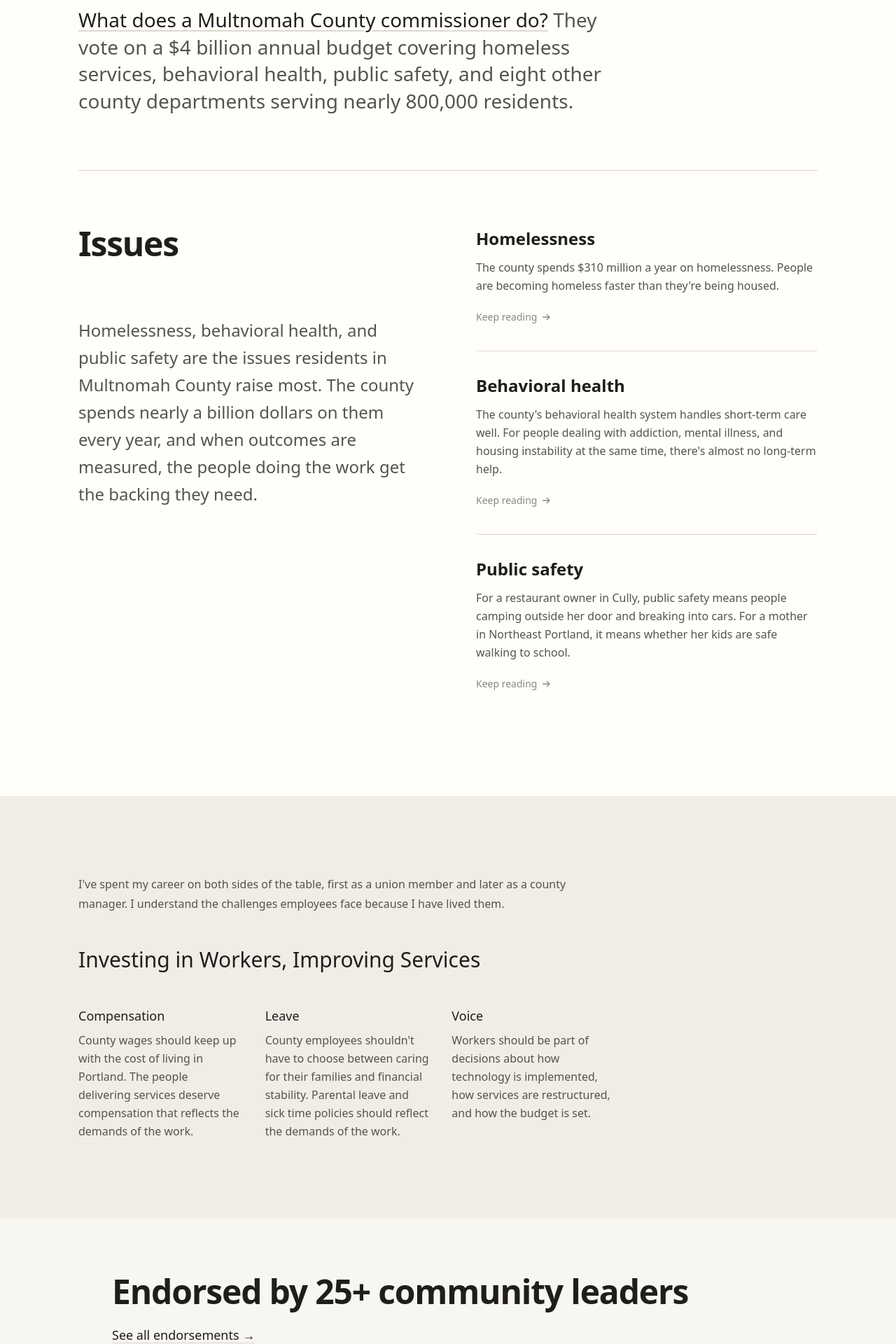
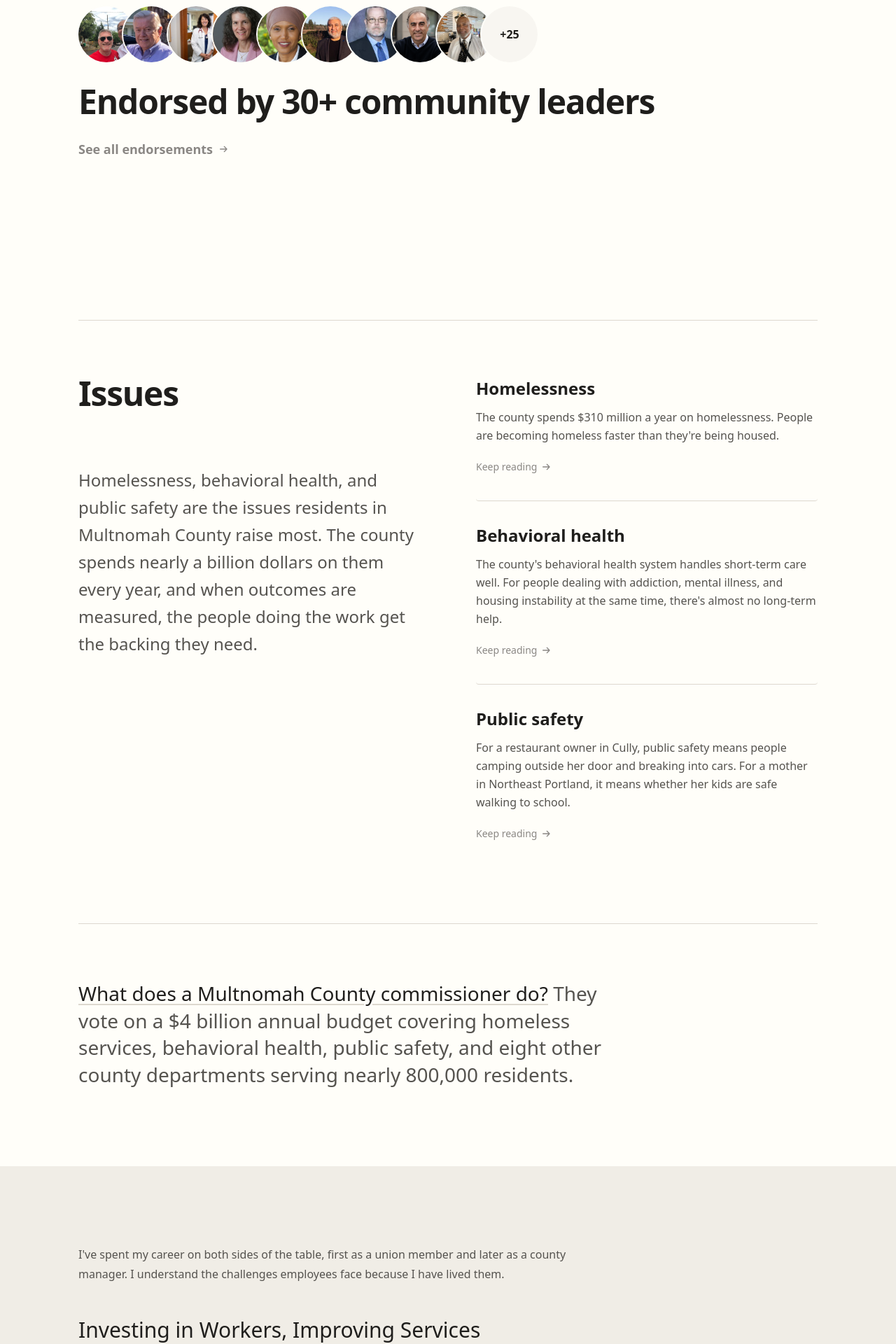
Before and after one commit to zaghloulalexander-max/campaign-site, a Next.js app: page / in a window 1280 px wide. Shown: the part 2080-4000 px from the top of the page at 70% size. Built offline with nearby package versions, Linux system fonts and the light colour scheme.

Commit message:
added endorsement avatars to landing page and re structured page

```diff
--- a/app/(campaign)/page.tsx
+++ b/app/(campaign)/page.tsx
@@ -19,9 +19,9 @@ export default function Home() {
         // imageSrc="/hero.jpg"
       />
       <About dict={dict.about} />
+      <EndorsementsLink dict={dict.endorsementsPage} />
       <Issues dict={dict.issues} />
       <Labor dict={dict.labor} />
-      <EndorsementsLink dict={dict.endorsementsPage} />
       <Donate
         dict={dict.donate}
         imageSrc="/images/donate-bg.jpg"
--- a/app/components/sections/EndorsementsLink.tsx
+++ b/app/components/sections/EndorsementsLink.tsx
@@ -1,26 +1,52 @@
 import Link from 'next/link';
+import Image from 'next/image';
+import Section from '@/app/components/ui/Section';
+import { ArrowIcon } from '@/app/components/ui/icons';
 
 interface EndorsementsLinkProps {
   dict: {
     homeHeading: string;
     homeLink: string;
+    people: readonly { name: string; title: string; imageSrc: string; quote?: string }[];
   };
 }
 
+const SHOWN = 9;
+
 export default function EndorsementsLink({ dict }: EndorsementsLinkProps) {
+  const featured = dict.people.slice(0, SHOWN);
+  const remaining = dict.people.length - SHOWN;
+
   return (
-    <section id="endorsements" className="bg-surface-warm py-16 md:py-20" aria-label="Endorsements">
-      <div className="mx-auto max-w-5xl px-6 lg:px-8">
-        <h2 className="text-4xl md:text-5xl font-semibold text-text leading-none tracking-tight">
-          {dict.homeHeading}
-        </h2>
-        <Link
-          href="/endorsements"
-          className="mt-6 inline-block text-lg text-text underline decoration-border hover:decoration-text underline-offset-4 transition-colors duration-150"
-        >
-          {dict.homeLink} &rarr;
-        </Link>
+    <Section id="endorsements" background="default" ariaLabel="Endorsements">
+      <div className="flex items-center">
+        {featured.map((person, i) => (
+          <Image
+            key={person.name}
+            src={person.imageSrc}
+            alt={person.name}
+            title={person.name}
+            width={80}
+            height={80}
+            className={`h-12 w-12 md:h-16 md:w-16 lg:h-20 lg:w-20 rounded-full object-cover ring-2 ring-surface ${i > 0 ? '-ml-2 md:-ml-3 lg:-ml-4' : ''}`}
+          />
+        ))}
+        {remaining > 0 && (
+          <span className="-ml-2 md:-ml-3 lg:-ml-4 flex h-12 w-12 md:h-16 md:w-16 lg:h-20 lg:w-20 items-center justify-center rounded-full bg-surface-warm ring-2 ring-surface text-sm md:text-base font-semibold text-text">
+            +{remaining}
+          </span>
+        )}
       </div>
-    </section>
+      <h2 className="mt-8 text-4xl md:text-5xl font-semibold text-text leading-none tracking-tight">
+        {dict.homeHeading}
+      </h2>
+      <Link
+        href="/endorsements"
+        className="group mt-6 -ml-2 px-2 py-1.5 inline-flex items-center gap-2 text-lg font-semibold text-text-subtle hover:text-text transition-colors duration-150 motion-reduce:transition-none focus:outline-none focus-visible:ring-2 focus-visible:ring-primary-500 rounded"
+      >
+        <span>{dict.homeLink}</span>
+        <ArrowIcon size="sm" className="transition-transform duration-150 ease-out group-hover:translate-x-1 motion-reduce:transition-none" />
+      </Link>
+    </Section>
   );
 }
--- a/app/components/sections/Issues.tsx
+++ b/app/components/sections/Issues.tsx
@@ -18,22 +18,8 @@ interface IssuesProps {
 export default function Issues({ dict }: IssuesProps) {
   return (
     <Section id="issues" background="default" labelledBy="issues-heading">
-      {/* Educational intro — full width */}
-      <div className="max-w-3xl">
-        <p className="text-2xl md:text-3xl lg:text-[1.75rem] font-normal text-text leading-snug">
-          <Link
-            href={dict.questionHref}
-            className="underline decoration-border hover:decoration-text underline-offset-4 transition-colors duration-150 motion-reduce:transition-none focus:outline-none focus-visible:ring-2 focus-visible:ring-primary-500 rounded"
-          >
-            {dict.question}
-          </Link>
-          {' '}
-          <span className="text-text-muted">{dict.answer}</span>
-        </p>
-      </div>
-
       {/* Divider */}
-      <div className="border-b border-border my-16 md:my-20" />
+      <div className="border-b border-border mb-16 md:mb-20" />
 
       {/* Two-column layout — heading + pillars left, teasers right */}
       <div className="grid grid-cols-1 md:grid-cols-2 gap-16 md:gap-16 lg:gap-20">
@@ -75,6 +61,22 @@ export default function Issues({ dict }: IssuesProps) {
           ))}
         </div>
       </div>
+{/* Divider */}
+      <div className="border-b border-border my-16 md:my-20" />
+
+      {/* Educational note — full width */}
+      <div className="max-w-3xl">
+        <p className="text-2xl md:text-3xl lg:text-[1.75rem] font-normal text-text leading-snug">
+          <Link
+            href={dict.questionHref}
+            className="underline decoration-border hover:decoration-text underline-offset-4 transition-colors duration-150 motion-reduce:transition-none focus:outline-none focus-visible:ring-2 focus-visible:ring-primary-500 rounded"
+          >
+            {dict.question}
+          </Link>
+          {' '}
+          <span className="text-text-muted">{dict.answer}</span>
+        </p>
+      </div>
     </Section>
   );
 }
--- a/app/lib/i18n/en.ts
+++ b/app/lib/i18n/en.ts
@@ -166,7 +166,7 @@ const en = {
     heading: 'Endorsements',
     intro: 'Community leaders, elected officials, and neighbors across District 2.',
     homeLink: 'See all endorsements',
-    homeHeading: 'Endorsed by 25+ community leaders',
+    homeHeading: 'Endorsed by 30+ community leaders',
     people: [
       { name: 'Dan Ryan', title: 'Portland City Councilor, District 2', imageSrc: '/endorsements/dan-ryan.jpg', quote: 'I first got to know Nabil in 2024, when we were both candidates for Portland City Council. Nabil understands how government works, and how to bring community, public and private partners together to get things done! He is authentic, experienced, and a true public servant. Recently, Nabil and I walked through the King neighborhood in District 2 and talked with each other about the challenges and opportunities facing our community from homelessness, behavioral health and public safety to economic opportunity and coalition building. Nabil is NOT part of the status quo that has plagued the county for a decade plus, he is ready to shake things up! I\u2019m proud to endorse Nabil Zaghloul for Multnomah County Commissioner, District 2.' },
       { name: 'Tom Potter', title: 'Former Chief of Police and Mayor of Portland', imageSrc: '/endorsements/tom-potter.png', quote: 'I am honored to endorse Nabil. He will be a strong voice on the Multnomah County Commission.' },
```
